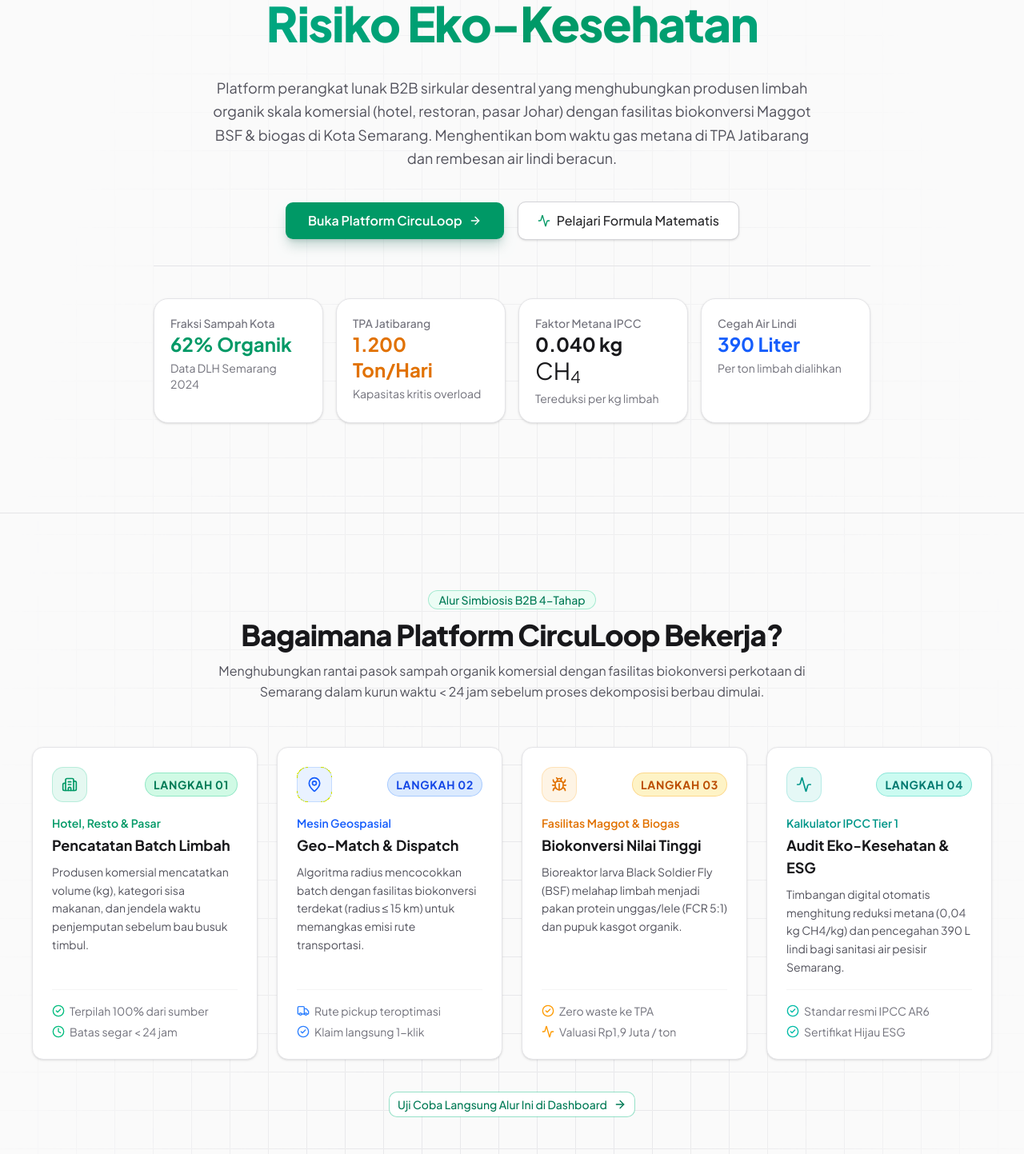
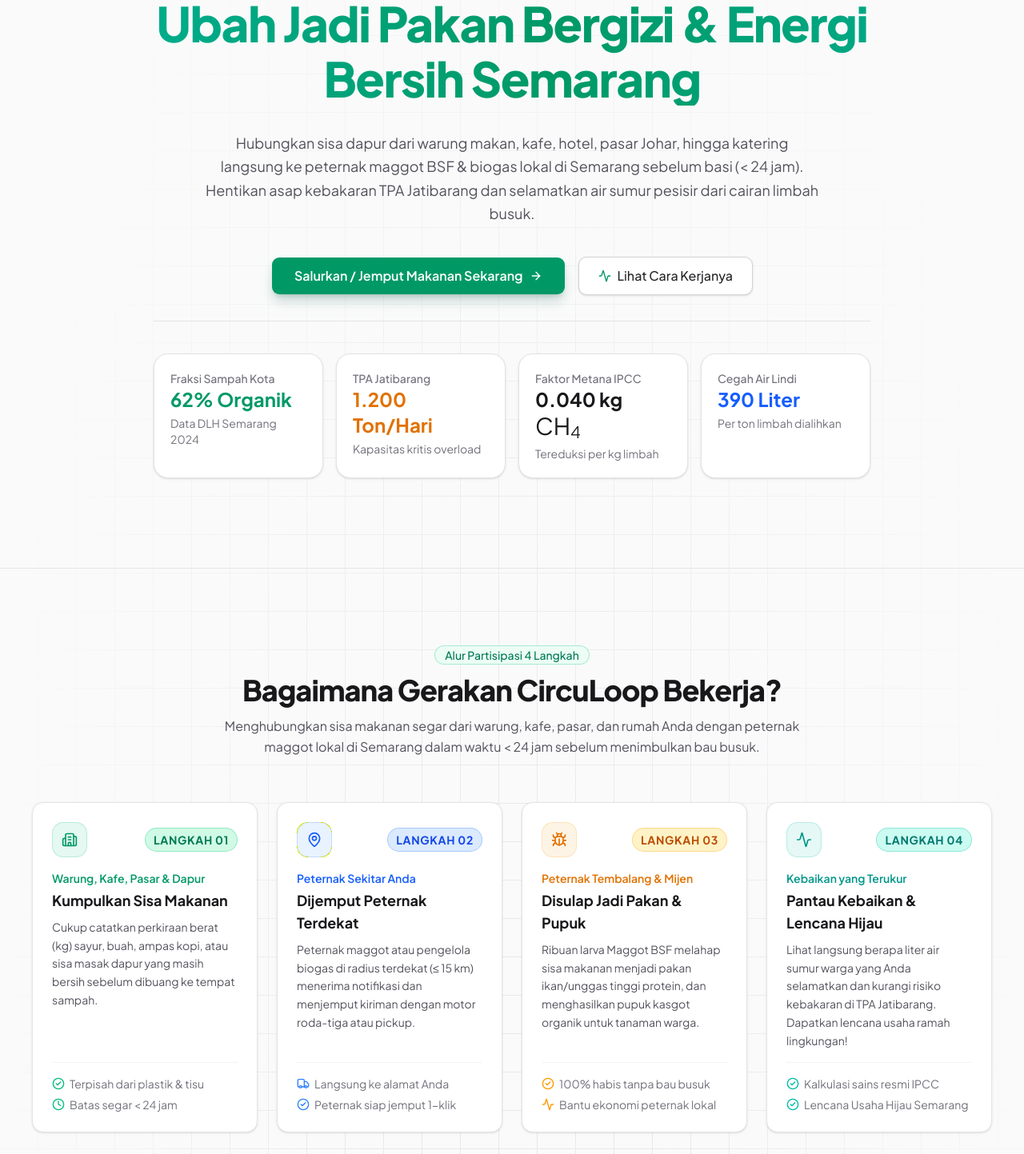
Before and after one commit to hi-aprilwang/bioloka, a Next.js app: page / in a window 1280 px wide. Shown: the part 387-1830 px from the top of the page at 80% size. Built offline with nearby package versions, Linux system fonts and the light colour scheme.

Commit message:
refactor(copy): humanize platform wording to lean towards B2C community participation while preserving scientific IPCC rigor

```diff
--- a/src/app/page.tsx
+++ b/src/app/page.tsx
@@ -92,14 +92,14 @@
               <span className="animate-ping absolute inline-flex h-full w-full rounded-full bg-emerald-400 opacity-75"></span>
               <span className="relative inline-flex rounded-full h-2.5 w-2.5 bg-emerald-500"></span>
             </span>
-            <span>Diponegoro Software Development Competition 2026</span>
+            <span>Gerakan Penyelamatan Makanan Kota Semarang • DSDC 2026</span>
           </div>
 
           {/* Main Title */}
           <h1 className="text-4xl sm:text-5xl lg:text-6xl font-extrabold tracking-tight text-zinc-900 dark:text-white leading-[1.15]">
-            Engineering the Circular City:{" "}
+            Jangan Biarkan Sisa Makanan Jadi Bencana:{" "}
             <ShinyText
-              text="Simbiosis Organik & Mitigasi Risiko Eko-Kesehatan"
+              text="Ubah Jadi Pakan Bergizi & Energi Bersih Semarang"
               speed={4}
               className="from-emerald-600 via-teal-500 to-emerald-600 dark:from-emerald-400 dark:via-teal-200 dark:to-emerald-400"
             />
@@ -107,26 +107,26 @@
 
           {/* Subtitle */}
           <p className="text-base sm:text-lg text-zinc-600 dark:text-zinc-300 leading-relaxed max-w-3xl">
-            Platform perangkat lunak B2B sirkular desentral yang menghubungkan produsen limbah organik
-            skala komersial (hotel, restoran, pasar Johar) dengan fasilitas biokonversi Maggot BSF & biogas
-            di Kota Semarang. Menghentikan bom waktu gas metana di TPA Jatibarang dan rembesan air lindi beracun.
+            Hubungkan sisa dapur dari warung makan, kafe, hotel, pasar Johar, hingga katering langsung ke peternak
+            maggot BSF & biogas lokal di Semarang sebelum basi (&lt; 24 jam). Hentikan asap kebakaran TPA Jatibarang
+            dan selamatkan air sumur pesisir dari cairan limbah busuk.
           </p>
 
           {/* Dual Call To Actions */}
           <div className="flex flex-col sm:flex-row items-center gap-4 pt-2">
             <Link href="/dashboard">
               <Button size="default" className="h-12 bg-emerald-600 hover:bg-emerald-500 text-white text-base px-7 font-semibold gap-2 shadow-lg shadow-emerald-900/20">
-                <span>Buka Platform CircuLoop</span>
+                <span>Salurkan / Jemput Makanan Sekarang</span>
                 <ArrowRight className="h-4 w-4" />
               </Button>
             </Link>
-            <a href="#model-ipcc">
+            <a href="#cara-kerja">
               <Button
                 variant="outline"
                 className="h-12 border-zinc-300 dark:border-zinc-700 bg-white dark:bg-zinc-900/80 text-zinc-800 dark:text-zinc-200 hover:bg-zinc-100 dark:hover:bg-zinc-800 text-base px-6 font-medium gap-2 shadow-sm"
               >
                 <Activity className="h-4 w-4 text-emerald-600 dark:text-emerald-400" />
-                <span>Pelajari Formula Matematis</span>
+                <span>Lihat Cara Kerjanya</span>
               </Button>
             </a>
           </div>
@@ -163,14 +163,14 @@
       <section id="cara-kerja" className="relative mx-auto max-w-7xl px-6 py-16 sm:px-10 sm:py-24 border-t border-zinc-200 dark:border-zinc-800/80">
         <div className="text-center space-y-3 max-w-3xl mx-auto mb-14">
           <Badge variant="outline" className="border-emerald-500/30 bg-emerald-50 dark:bg-emerald-500/10 text-emerald-700 dark:text-emerald-300 text-sm px-3 py-1 font-medium">
-            Alur Simbiosis B2B 4-Tahap
+            Alur Partisipasi 4 Langkah
           </Badge>
           <h2 className="text-3xl sm:text-4xl font-extrabold text-zinc-900 dark:text-white tracking-tight">
-            Bagaimana Platform CircuLoop Bekerja?
+            Bagaimana Gerakan CircuLoop Bekerja?
           </h2>
           <p className="text-sm sm:text-base text-zinc-600 dark:text-zinc-400 leading-relaxed">
-            Menghubungkan rantai pasok sampah organik komersial dengan fasilitas biokonversi perkotaan
-            di Semarang dalam kurun waktu &lt; 24 jam sebelum proses dekomposisi berbau dimulai.
+            Menghubungkan sisa makanan segar dari warung, kafe, pasar, dan rumah Anda dengan peternak
+            maggot lokal di Semarang dalam waktu &lt; 24 jam sebelum menimbulkan bau busuk.
           </p>
         </div>
 
@@ -191,21 +191,21 @@
                 </span>
               </div>
               <span className="text-sm font-semibold text-emerald-600 dark:text-emerald-400 block mb-1">
-                Hotel, Resto & Pasar
+                Warung, Kafe, Pasar & Dapur
               </span>
               <h3 className="text-lg font-bold text-zinc-900 dark:text-white">
-                Pencatatan Batch Limbah
+                Kumpulkan Sisa Makanan
               </h3>
               <p className="text-sm text-zinc-600 dark:text-zinc-400 mt-2 leading-relaxed">
-                Produsen komersial mencatatkan volume (kg), kategori sisa makanan, dan jendela waktu penjemputan
-                sebelum bau busuk timbul.
+                Cukup catatkan perkiraan berat (kg) sayur, buah, ampas kopi, atau sisa masak dapur yang masih bersih
+                sebelum dibuang ke tempat sampah.
               </p>
             </div>
 
             <div className="pt-4 mt-4 border-t border-zinc-100 dark:border-zinc-800/80 space-y-1.5 text-sm text-zinc-500 dark:text-zinc-400">
               <div className="flex items-center gap-1.5">
                 <CheckCircle2 className="h-4 w-4 text-emerald-500 shrink-0" />
-                <span>Terpilah 100% dari sumber</span>
+                <span>Terpisah dari plastik & tisu</span>
               </div>
               <div className="flex items-center gap-1.5">
                 <Clock className="h-4 w-4 text-emerald-500 shrink-0" />
@@ -229,25 +229,25 @@
                 </span>
               </div>
               <span className="text-sm font-semibold text-blue-600 dark:text-blue-400 block mb-1">
-                Mesin Geospasial
+                Peternak Sekitar Anda
               </span>
               <h3 className="text-lg font-bold text-zinc-900 dark:text-white">
-                Geo-Match & Dispatch
+                Dijemput Peternak Terdekat
               </h3>
               <p className="text-sm text-zinc-600 dark:text-zinc-400 mt-2 leading-relaxed">
-                Algoritma radius mencocokkan batch dengan fasilitas biokonversi terdekat (radius &le; 15 km)
-                untuk memangkas emisi rute transportasi.
+                Peternak maggot atau pengelola biogas di radius terdekat (&le; 15 km) menerima notifikasi dan
+                menjemput kiriman dengan motor roda-tiga atau pickup.
               </p>
             </div>
 
             <div className="pt-4 mt-4 border-t border-zinc-100 dark:border-zinc-800/80 space-y-1.5 text-sm text-zinc-500 dark:text-zinc-400">
               <div className="flex items-center gap-1.5">
                 <Truck className="h-4 w-4 text-blue-500 shrink-0" />
-                <span>Rute pickup teroptimasi</span>
+                <span>Langsung ke alamat Anda</span>
               </div>
               <div className="flex items-center gap-1.5">
                 <CheckCircle2 className="h-4 w-4 text-blue-500 shrink-0" />
-                <span>Klaim langsung 1-klik</span>
+                <span>Peternak siap jemput 1-klik</span>
               </div>
             </div>
           </SpotlightCard>
@@ -267,25 +267,25 @@
                 </span>
               </div>
               <span className="text-sm font-semibold text-amber-600 dark:text-amber-400 block mb-1">
-                Fasilitas Maggot & Biogas
+                Peternak Tembalang & Mijen
               </span>
               <h3 className="text-lg font-bold text-zinc-900 dark:text-white">
-                Biokonversi Nilai Tinggi
+                Disulap Jadi Pakan & Pupuk
               </h3>
               <p className="text-sm text-zinc-600 dark:text-zinc-400 mt-2 leading-relaxed">
-                Bioreaktor larva Black Soldier Fly (BSF) melahap limbah menjadi pakan protein unggas/lele (FCR 5:1)
-                dan pupuk kasgot organik.
+                Ribuan larva Maggot BSF melahap sisa makanan menjadi pakan ikan/unggas tinggi protein,
+                dan menghasilkan pupuk kasgot organik untuk tanaman warga.
               </p>
             </div>
 
             <div className="pt-4 mt-4 border-t border-zinc-100 dark:border-zinc-800/80 space-y-1.5 text-sm text-zinc-500 dark:text-zinc-400">
               <div className="flex items-center gap-1.5">
                 <CheckCircle2 className="h-4 w-4 text-amber-500 shrink-0" />
-                <span>Zero waste ke TPA</span>
+                <span>100% habis tanpa bau busuk</span>
               </div>
               <div className="flex items-center gap-1.5">
                 <Activity className="h-4 w-4 text-amber-500 shrink-0" />
-                <span>Valuasi Rp1,9 Juta / ton</span>
+                <span>Bantu ekonomi peternak lokal</span>
               </div>
             </div>
           </SpotlightCard>
@@ -305,25 +305,25 @@
                 </span>
               </div>
               <span className="text-sm font-semibold text-teal-600 dark:text-teal-400 block mb-1">
-                Kalkulator IPCC Tier 1
+                Kebaikan yang Terukur
               </span>
               <h3 className="text-lg font-bold text-zinc-900 dark:text-white">
-                Audit Eko-Kesehatan & ESG
+                Pantau Kebaikan & Lencana Hijau
               </h3>
               <p className="text-sm text-zinc-600 dark:text-zinc-400 mt-2 leading-relaxed">
-                Timbangan digital otomatis menghitung reduksi metana (0,04 kg CH4/kg) dan pencegahan 390 L
-                lindi bagi sanitasi air pesisir Semarang.
+                Lihat langsung berapa liter air sumur warga yang Anda selamatkan dan kurangi risiko kebakaran
+                di TPA Jatibarang. Dapatkan lencana usaha ramah lingkungan!
               </p>
             </div>
 
             <div className="pt-4 mt-4 border-t border-zinc-100 dark:border-zinc-800/80 space-y-1.5 text-sm text-zinc-500 dark:text-zinc-400">
               <div className="flex items-center gap-1.5">
                 <CheckCircle2 className="h-4 w-4 text-teal-500 shrink-0" />
-                <span>Standar resmi IPCC AR6</span>
+                <span>Kalkulasi sains resmi IPCC</span>
               </div>
               <div className="flex items-center gap-1.5">
                 <CheckCircle2 className="h-4 w-4 text-teal-500 shrink-0" />
-                <span>Sertifikat Hijau ESG</span>
+                <span>Lencana Usaha Hijau Semarang</span>
               </div>
             </div>
           </SpotlightCard>
@@ -333,7 +333,7 @@
         <div className="mt-10 text-center">
           <Link href="/dashboard">
             <Button variant="outline" className="border-emerald-500/40 text-emerald-700 dark:text-emerald-300 hover:bg-emerald-50 dark:hover:bg-emerald-950/40 text-sm font-medium gap-2">
-              <span>Uji Coba Langsung Alur Ini di Dashboard</span>
+              <span>Coba Kirim atau Jemput di Dashboard</span>
               <ArrowRight className="h-4 w-4" />
             </Button>
           </Link>
--- a/src/components/Header.tsx
+++ b/src/components/Header.tsx
@@ -38,7 +38,7 @@
                 : "text-zinc-600 dark:text-zinc-400 hover:text-zinc-900 dark:hover:text-zinc-200"
             }`}
           >
-            Dashboard
+            Pusat Aliran
           </button>
           <button
             onClick={() => setActiveTab("producers")}
@@ -49,7 +49,7 @@
             }`}
           >
             <Building2 className="h-4 w-4" />
-            Mitra Produsen
+            Warung & Penyetor
           </button>
           <button
             onClick={() => setActiveTab("valorizers")}
@@ -60,7 +60,7 @@
             }`}
           >
             <Bug className="h-4 w-4" />
-            Fasilitas Olah
+            Peternak Maggot
           </button>
           <button
             onClick={() => setActiveTab("calculator")}
@@ -71,7 +71,7 @@
             }`}
           >
             <Activity className="h-4 w-4" />
-            Kalkulator Dampak
+            Cek Dampak Lingkungan
           </button>
         </nav>
 
--- a/src/components/HowItWorksDialog.tsx
+++ b/src/components/HowItWorksDialog.tsx
@@ -34,67 +34,67 @@
   const steps = [
     {
       step: 1,
-      title: "1. Pencatatan Batch Organik (Produsen)",
-      actor: "Hotel, Restoran & Pasar Tradisional",
+      title: "1. Kumpulkan & Catat Sisa Dapur Anda",
+      actor: "Warung, Kafe, Katering & Dapur Rumah",
       icon: Building2,
       color: "text-emerald-600 dark:text-emerald-400",
       bgColor: "bg-emerald-500/10 border-emerald-500/20",
       description:
-        "Produsen limbah komersial mencatatkan volume dan kategori limbah makanan basah melalui formulir terverifikasi sebelum proses pembusukan berbau dimulai.",
+        "Pisahkan sisa sayur, buah, nasi, atau ampas kopi dari plastik dan tisu sebelum membusuk, lalu catat perkiraan beratnya di aplikasi.",
       bulletPoints: [
-        "Pencatatan kategori limbah: Sisa Masak Dapur, Sayur/Buah Mentah, atau Ampas Kopi.",
-        "Penetapan estimasi berat (kg) dan batas waktu kesegaran (Expiry Window < 24 jam).",
-        "Geolokasi presisi (GPS) di wilayah Kota Semarang untuk penjemputan armada logistik.",
+        "Pilih kategori: Sayur & Buah Pasar, Makanan Matang Dapur, atau Ampas Kopi.",
+        "Tentukan estimasi berat (misal 20 kg atau 150 kg) dan jam siap jemput.",
+        "Alamat warung/kafe Anda otomatis terhubung dengan rute penjemputan terdekat.",
       ],
-      tip: "Cobalah klik tombol 'Catat Limbah' di dashboard untuk menambahkan batch baru dari restoran Anda.",
+      tip: "Tekan tombol '+ Salurkan Sisa Makanan Hari Ini' di dashboard untuk mencoba mencatatkan kiriman baru.",
     },
     {
       step: 2,
-      title: "2. Geo-Matching & Logistik Terjadwal",
-      actor: "Mesin Algoritma Geospasial CircuLoop",
+      title: "2. Dijemput Peternak Terdekat (< 15 km)",
+      actor: "Peternak Maggot & Biogas di Sekitar Anda",
       icon: MapPin,
       color: "text-blue-600 dark:text-blue-400",
       bgColor: "bg-blue-500/10 border-blue-500/20",
       description:
-        "Platform secara otomatis memetakan titik limbah dengan fasilitas biokonversi terdekat di Semarang untuk meminimalkan jejak karbon transportasi.",
+        "Peternak maggot dan pengelola biogas lokal di Semarang menerima kabar dan segera datang menjemput dengan motor roda-tiga atau pickup.",
       bulletPoints: [
-        "Radius optimal penjemputan dibatasi maksimal ≤ 15 km dari titik produsen.",
-        "Fasilitas pengolah dapat melihat batch berstatus 'Tersedia' dan menekan tombol 'Klaim Aliran'.",
-        "Penjadwalan armada pickup atau motor roda-tiga sebelum limbah melewati masa kedaluwarsa.",
+        "Jarak penjemputan optimal dalam kota (radius ≤ 15 km) agar cepat sampai.",
+        "Sisa makanan dijemput segar dalam kurun waktu < 24 jam sebelum menimbulkan bau.",
+        "Peternak menekan tombol 'Saya Siap Jemput' untuk menjadwalkan pengambilan.",
       ],
-      tip: "Pilih salah satu kartu batch limbah berstatus 'Tersedia' lalu klik 'Klaim Aliran' untuk melihat transisi status.",
+      tip: "Pilih salah satu kiriman berstatus 'Siap Dijemput' di daftar feed lalu klik 'Saya Siap Jemput'.",
     },
     {
       step: 3,
-      title: "3. Biokonversi Nilai Tinggi (Valorizer)",
-      actor: "BioBSF Diponegoro & Instalasi Biogas",
+      title: "3. Disulap Jadi Pakan Maggot & Pupuk Kasgot",
+      actor: "Mitra Peternak Tembalang, Gunungpati & Mijen",
       icon: Bug,
       color: "text-amber-600 dark:text-amber-400",
       bgColor: "bg-amber-500/10 border-amber-500/20",
       description:
-        "Limbah organik basah dialihkan 100% dari TPA Jatibarang menuju bioreaktor larva Black Soldier Fly (BSF) atau biodigester anaerobik terkontrol.",
+        "Larva Black Soldier Fly (BSF) melahap habis sisa makanan dalam hitungan jam, mengubahnya jadi larva pakan lele/unggas dan pupuk organik kaya nutrisi.",
       bulletPoints: [
-        "Feed Conversion Ratio (FCR) 5:1: Setiap 5 kg sampah organik menghasilkan 1 kg larva maggot basah berprotein tinggi (40-45%).",
-        "Menghasilkan 30% pupuk organik bio-kasgot siap pakai untuk pertanian perkotaan.",
-        "Pemberian pakan terkontrol tanpa bau busuk liar dan tanpa menghasilkan air lindi bebas ke tanah.",
+        "Setiap 5 kg sisa makanan menghasilkan 1 kg larva maggot segar berprotein tinggi (40-45%).",
+        "Menghasilkan 30% pupuk organik kasgot (bekas maggot) untuk menyuburkan kebun warga.",
+        "100% tuntas tanpa menyisakan sampah yang membusuk di TPA Jatibarang.",
       ],
-      tip: "Kunjungi tab 'Fasilitas Olah' di bilah navigasi untuk melihat profil mitra biokonversi di Tembalang dan Gunungpati.",
+      tip: "Buka tab 'Peternak Maggot' untuk melihat sentra peternakan di Tembalang dan Gunungpati.",
     },
     {
       step: 4,
-      title: "4. Audit Dampak Eko-Kesehatan & ESG",
-      actor: "Scientific Engine (Standar IPCC Tier 1)",
+      title: "4. Pantau Kebaikan Lingkungan & Raih Lencana",
+      actor: "Kalkulator Kebaikan (Standar Sains IPCC)",
       icon: Activity,
       color: "text-emerald-600 dark:text-teal-400",
       bgColor: "bg-teal-500/10 border-teal-500/20",
       description:
-        "Setiap kilogram sampah organik yang dialihkan langsung dikalkulasikan secara ilmiah menjadi reduksi metana dan perlindungan air tanah Semarang.",
+        "Setiap kilogram makanan yang Anda selamatkan langsung dihitung dampaknya bagi kesehatan warga Semarang dan penurunan risiko kebakaran TPA.",
       bulletPoints: [
-        "Metana (CH4): Mengurangi 0,040 kg CH4 murni per kg sampah (setara 1,192 kg CO2e).",
-        "Air Lindi (Leachate): Mencegah 390 Liter cairan lindi pekat masuk ke sumur air warga pesisir per ton sampah.",
-        "Sertifikasi Hijau: Menerbitkan ESG badge digital untuk audit keberlanjutan hotel/restoran mitra.",
+        "Cegah Gas Metana: 0,040 kg gas metana murni dicegah per kg sisa makanan.",
+        "Lindungi Air Sumur: Mencegah 390 Liter air lindi busuk merembes ke air tanah pesisir Semarang.",
+        "Lencana Warung Hijau: Bukti nyata kepedulian lingkungan yang bisa dipajang di tempat usaha Anda.",
       ],
-      tip: "Uji coba slider pada tab 'Kalkulator Dampak' untuk mensimulasikan dampak hingga 10.000 kg sampah secara reaktif.",
+      tip: "Gunakan tab 'Cek Dampak Lingkungan' untuk menggeser slider volume sampah dan melihat perhitungannya secara langsung.",
     },
   ]
 
@@ -124,15 +124,15 @@
               variant="outline"
               className="border-emerald-500/30 bg-emerald-50 dark:bg-emerald-500/10 text-emerald-700 dark:text-emerald-300 text-sm px-2.5 py-0.5 font-medium"
             >
-              Panduan Interaktif Juri & Mitra
+              Panduan Warga & Pelaku Usaha
             </Badge>
-            <span className="text-sm text-zinc-500 font-medium">Simbiosis B2B 4-Tahap</span>
+            <span className="text-sm text-zinc-500 font-medium">Langkah Sederhana</span>
           </div>
           <DialogTitle className="text-xl sm:text-2xl font-bold tracking-tight text-zinc-900 dark:text-white mt-1">
-            Bagaimana Platform CircuLoop Bekerja?
+            Bagaimana Gerakan CircuLoop Bekerja?
           </DialogTitle>
           <DialogDescription className="text-sm text-zinc-600 dark:text-zinc-400">
-            Arsitektur software circular economy yang menghubungkan penghasil limbah komersial dengan pengolah biokonversi di Kota Semarang.
+            Cara mudah menyelamatkan sisa makanan dapur untuk membantu peternak maggot dan menjaga kelestarian lingkungan Kota Semarang.
           </DialogDescription>
         </DialogHeader>
 
@@ -142,7 +142,7 @@
             <button
               key={item.step}
               onClick={() => setActiveStep(idx)}
-              className={`flex flex-col items-center justify-center p-2 sm:p-2.5 rounded-xl border text-center transition-all ${
+              className={`flex flex-col items-center justify-center p-2 sm:p-2.5 rounded-xl border text-center transition-all cursor-pointer ${
                 activeStep === idx
                   ? "border-emerald-500 bg-emerald-50/70 dark:bg-emerald-950/40 text-emerald-700 dark:text-emerald-300 font-bold shadow-xs"
                   : "border-zinc-200 dark:border-zinc-800 hover:border-zinc-300 dark:hover:border-zinc-700 text-zinc-500 dark:text-zinc-400"
@@ -150,7 +150,7 @@
             >
               <span className="text-sm font-semibold">Langkah {item.step}</span>
               <span className="text-sm truncate max-w-full hidden sm:inline">
-                {idx === 0 ? "Catat" : idx === 1 ? "Dispatch" : idx === 2 ? "Konversi" : "Audit"}
+                {idx === 0 ? "Kumpulkan" : idx === 1 ? "Dijemput" : idx === 2 ? "Olahan" : "Manfaat"}
               </span>
             </button>
           ))}
@@ -178,7 +178,7 @@
 
           <div className="space-y-2 pt-1 border-t border-zinc-200/80 dark:border-zinc-800">
             <span className="text-sm font-semibold text-zinc-900 dark:text-zinc-200 block">
-              Mekanisme Teknis & Validasi:
+              Yang Perlu Anda Ketahui:
             </span>
             <ul className="space-y-1.5 text-sm text-zinc-600 dark:text-zinc-400">
               {current.bulletPoints.map((point, i) => (
@@ -194,7 +194,7 @@
           <div className="rounded-xl border border-amber-500/20 bg-amber-50/60 dark:bg-amber-950/30 p-3 flex items-center gap-2.5 text-sm text-amber-800 dark:text-amber-300">
             <Sparkles className="h-4 w-4 shrink-0 text-amber-600 dark:text-amber-400" />
             <span>
-              <strong>Tips Uji Coba:</strong> {current.tip}
+              <strong>Petunjuk:</strong> {current.tip}
             </span>
           </div>
         </div>
@@ -226,18 +226,18 @@
             <Button
               size="sm"
               onClick={() => setActiveStep((prev) => Math.min(steps.length - 1, prev + 1))}
-              className="bg-emerald-600 hover:bg-emerald-500 text-white text-sm gap-1"
+              className="bg-emerald-600 hover:bg-emerald-500 text-white text-sm gap-1 cursor-pointer"
             >
-              <span>Selanjutnya</span>
+              <span>Langkah Berikutnya</span>
               <ArrowRight className="h-3.5 w-3.5" />
             </Button>
           ) : (
             <Button
               size="sm"
               onClick={() => setActiveStep(0)}
-              className="bg-zinc-800 hover:bg-zinc-700 text-white text-sm gap-1"
+              className="bg-zinc-800 hover:bg-zinc-700 text-white text-sm gap-1 cursor-pointer"
             >
-              <span>Ulangi Tur</span>
+              <span>Ulangi Panduan</span>
             </Button>
           )}
         </div>
```
Also changed, not shown: src/app/dashboard/page.tsx (+23 -23 lines), src/components/BatchCreateDialog.tsx (+11 -11 lines), src/components/BatchList.tsx (+5 -5 lines).
